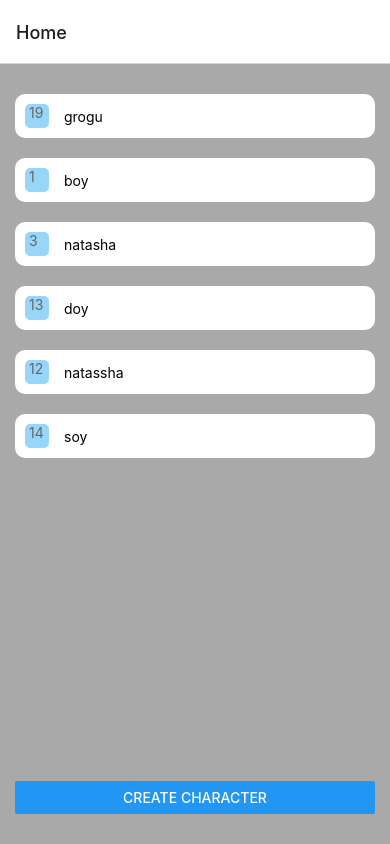
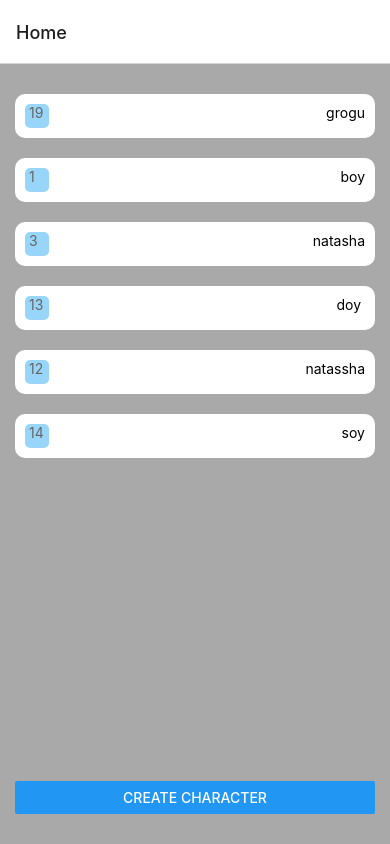
Before and after one commit to The0Jan/DnD_Assistant, a React Native app: screen /Home in a window 390 px wide. Built offline with nearby package versions, Linux system fonts and the light colour scheme.

Commit message:
Chnage of TouchableOpacity

```diff
--- a/components/Home.js
+++ b/components/Home.js
@@ -1,11 +1,9 @@
 import { NavigationContainer } from '@react-navigation/native';
-import { StatusBar } from 'expo-status-bar';
-import { StyleSheet, Text, View, Button, ScrollView } from 'react-native';
+import { StyleSheet, Text, View, Button, ScrollView, TouchableOpacity } from 'react-native';
 
 import Sheet from './Sheet';
 
 export default function Home({navigation}) {
-
 
 
     var all_characters = [
@@ -19,15 +17,23 @@ export default function Home({navigation}) {
 
     ]
 
+    function inspect_sheet(){
+      return 0;
+  }
+
     return (
         <View style={styles.container}>
 
           <ScrollView style={styles.sheet_wrapper}>
             {
-              all_characters.map((character) =>
+              all_characters.map((character, index) =>
               {
-                return <Sheet name={character.name} level ={character.level} />
-              })
+                return (
+                  <TouchableOpacity key={index} onPress={inspect_sheet}>
+
+                    <Sheet name={character.name} level ={character.level} />
+                  </TouchableOpacity>
+              )})
             }
           </ScrollView>
 
--- a/components/Sheet.js
+++ b/components/Sheet.js
@@ -4,18 +4,12 @@ import { backgroundColor } from 'react-native/Libraries/Components/View/ReactNat
 
 export default function Sheet(prop) {
 
-    function inspect_sheet(){
-        return 0;
-    }
 
     return (
-
         <View style ={styles.item}>
-            <TouchableOpacity style = {styles.button} onPress={inspect_sheet}>
                 <Text style = {styles.level}> {prop.level} </Text>
 
                 <Text style = {styles.name}>{prop.name}</Text>
-            </TouchableOpacity>
           <StatusBar style="auto" />
         </View>
       );
```
